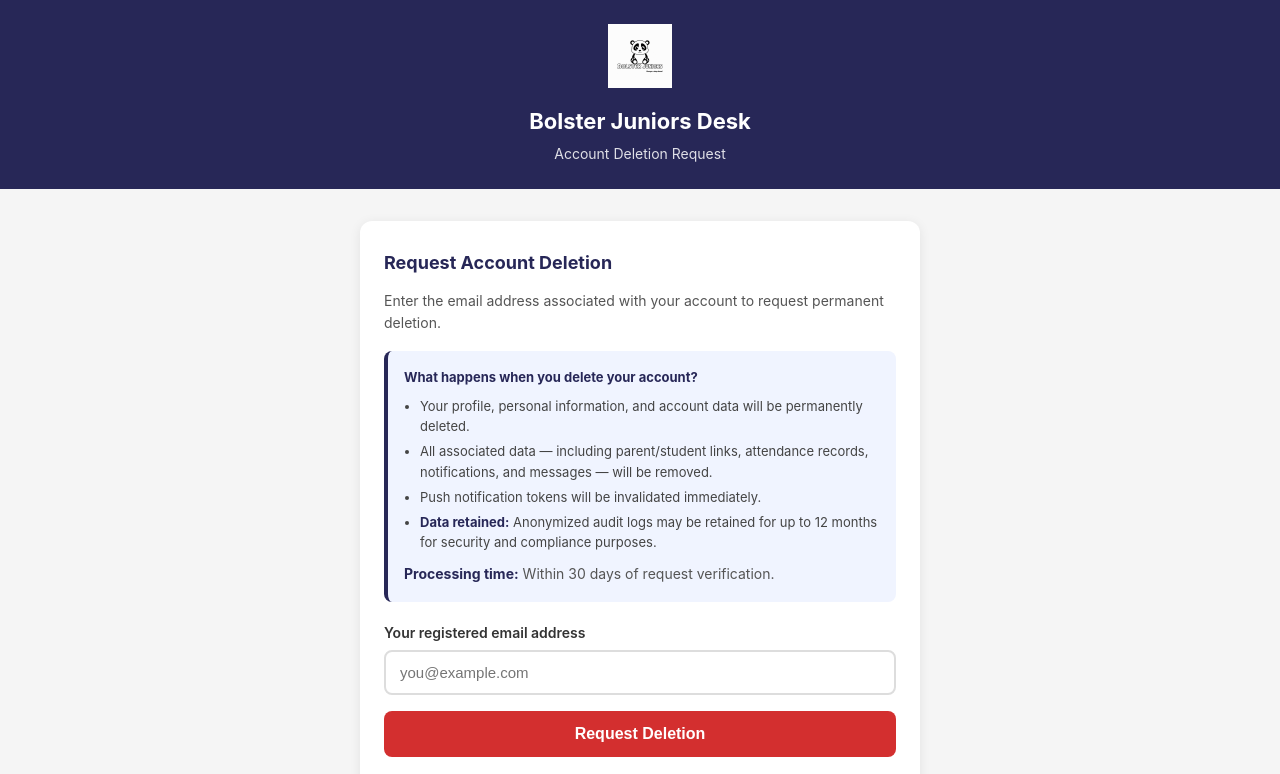
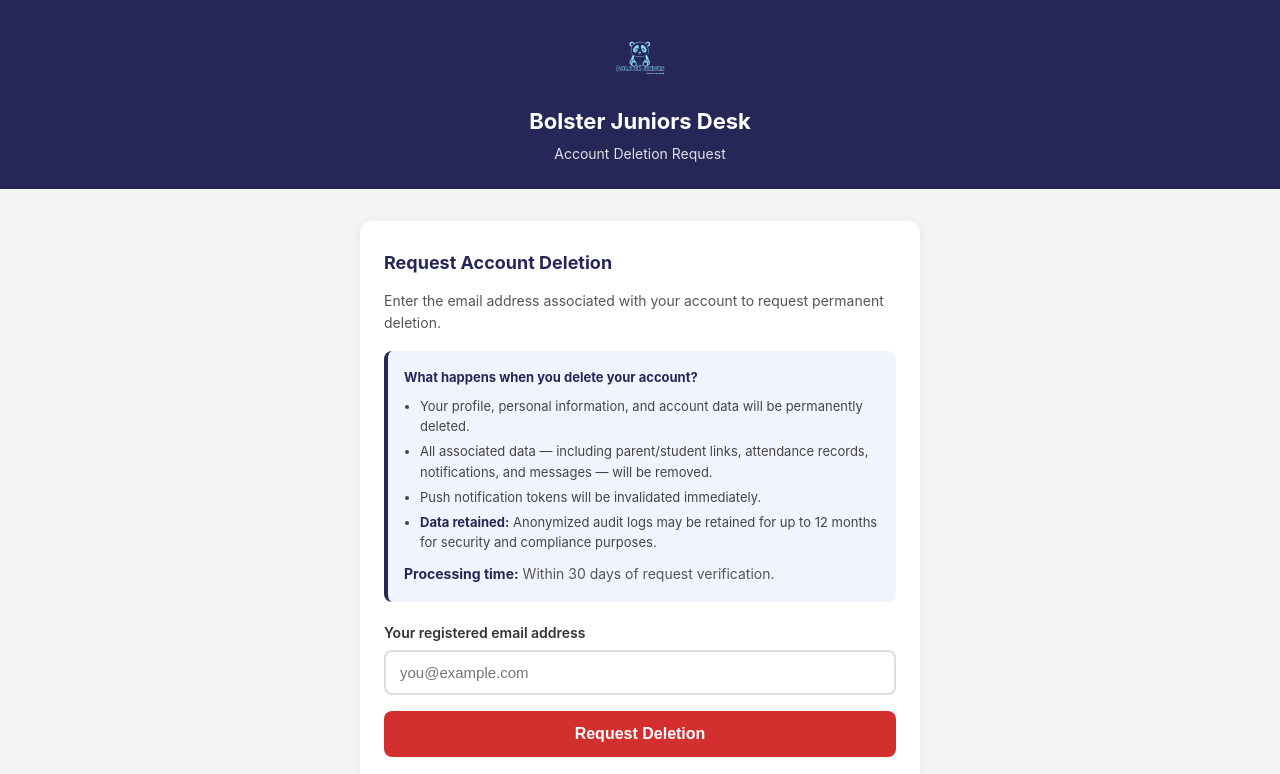
Before and after one commit to The-Shed-Of-Jaga/bolsterjuniors-pages, a plain HTML site: page deletion-page/index.html in a window 1280 px wide. Shown: the top 774 px of the page. Drawn offline with Linux system fonts and the light colour scheme.

Commit message:
Updated dark svg logo

```diff
--- a/deletion-page/index.html
+++ b/deletion-page/index.html
@@ -111,7 +111,7 @@
 </head>
 <body>
   <header>
-    <img src="bolster_juniors_app_logo.png" alt="Bolster Juniors Logo">
+    <img src="bolster_juniors_dark_color_mode_logo.svg" alt="Bolster Juniors Logo">
     <h1>Bolster Juniors Desk</h1>
     <p>Account Deletion Request</p>
   </header>
```
Also changed, not shown: privacy-policy/index.html (+1 -1 lines), deletion-page/bolster_juniors_dark_color_mode_logo.svg (added), privacy-policy/bolster_juniors_dark_color_mode_logo.svg (added).
